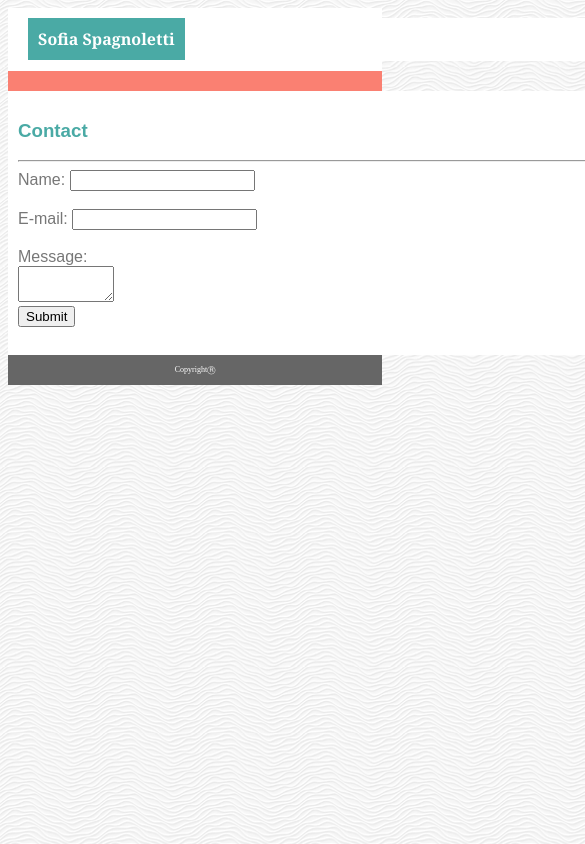
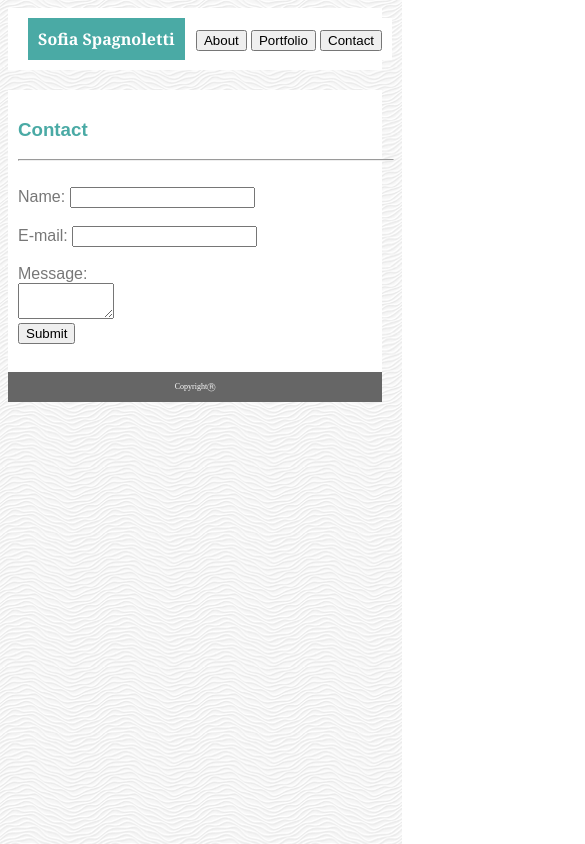
Before and after one commit to sofiaspagnoletti/ResponsivenessAssignmentTwo, a plain HTML site: page Contact.html in a window 390 px wide. Shown: the top 844 px of the page, 585 px wide, since content can reach past the window. Drawn offline with Linux system fonts and the light colour scheme.

Commit message:
Resizing styles

```diff
--- a/Assets/Css/style.css
+++ b/Assets/Css/style.css
@@ -43,6 +43,10 @@ body {
     float: center;
     margin: 0 auto;
     padding: 10px;
+}
+
+.horizontal-bar {
+    width: 930px;
 }
 
 .content {
@@ -100,14 +104,12 @@ body {
 
 
 @media screen and (max-width: 980px) {
-    .bodywrapper {
-        width: 100vw;
+    /* .bodywrapper {
+        width: 100%;
         float: none;
-      }
-    .header {
         display: flex;
-  flex-direction: column;
-    }
+  flex-direction: column; */
+    /* } */
 }
 
 
@@ -124,8 +126,28 @@ body {
     .bodywrapper {
             width: 100%;
             float: none;
-            background-color: salmon;
-          }
-          .headerstatic{
-              position:static}
+    }
+
+    .content, .center-pane, .top-bar, .main-container, .container {
+        width: 100%;
+        float: none;
+    }
+
+    .horizontal-bar {
+        width: 100%;
+        float: center;
+    }
+
+    .links {
+        flex-direction: column;
+        display: inline;
+    }
+
+    .headerstatic {
+        position:static
+        }
+
+    .wraper, .imgtext {
+        display: flex;
+        flex-direction: column;}
 }
--- a/Contact.html
+++ b/Contact.html
@@ -33,7 +33,8 @@
                         <h3>Contact</h3>
                     </div>
 
-                    <hr width="930px" align="left">
+                    <hr class="horizontal-bar" align="left">
+                    <br>
 
                     <form action="/my-handling-form-page" method="post">
                         <div>
```
